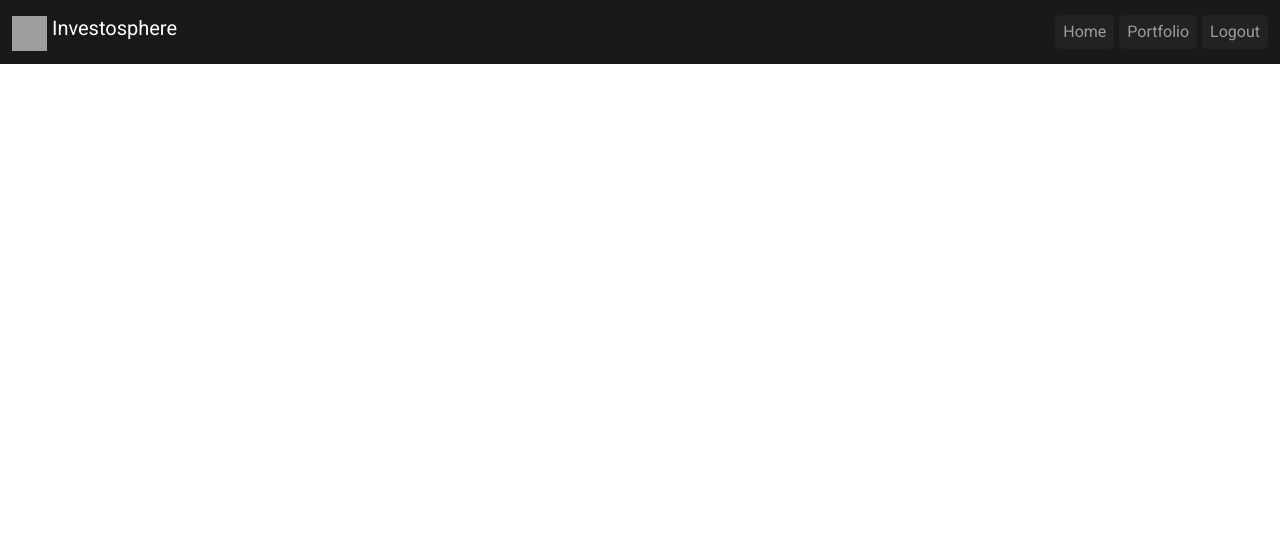
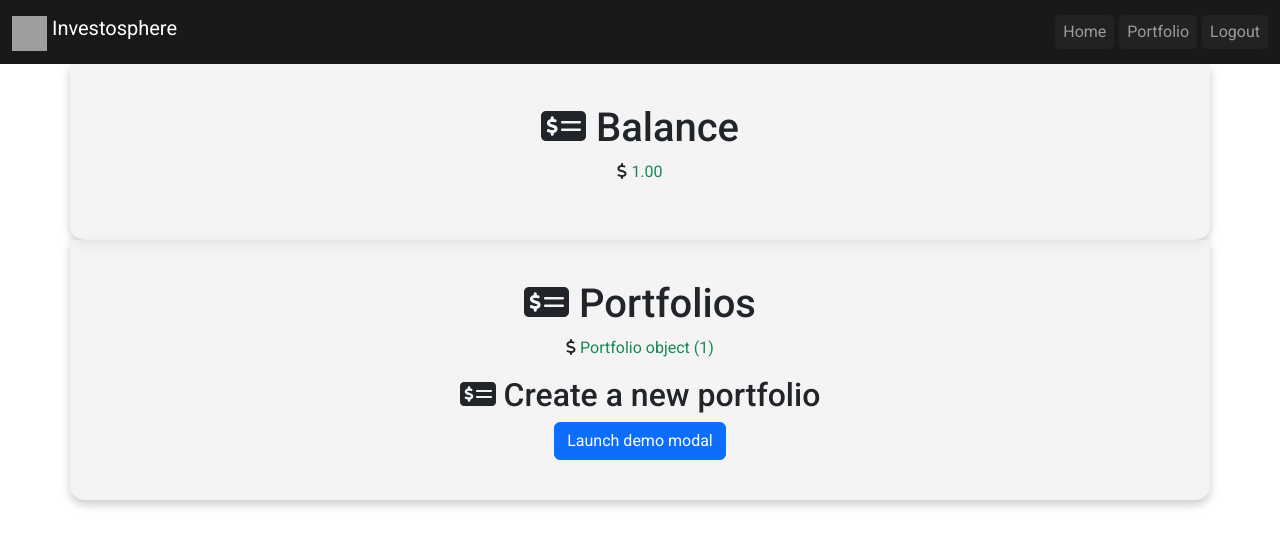
Before and after one commit to Danvm94/investosphere, a Django app: page /portfolio/ in a window 1280 px wide. Shown: the top 547 px of the page. Run offline with Django 4.2, Linux system fonts and the light colour scheme; a user stored in the database is signed in; tables that the repository leaves empty hold one stand-in row (values such as "Sample post"); some libraries are stand-ins or nearby versions; grey boxes are pictures that could not be loaded.

Commit message:
Test with portfolio.html and the modal bootstrap for pop-up window

```diff
--- a/investo_hub/views.py
+++ b/investo_hub/views.py
@@ -1,8 +1,14 @@
 from django.contrib.auth import login
 from django.shortcuts import render, redirect
 from django.contrib import messages
+from django.contrib.auth.decorators import login_required
+from .models import Wallet, Portfolio
 import requests
 import os
 
 def portfolio_view(request):
-    return render(request, 'portfolio.html')
+    user = request.user
+    wallet = Wallet.objects.get(user=user)
+    balance = wallet.dollars
+    portfolios = Portfolio.objects.filter(user=user)
+    return render(request, 'portfolio.html', {'balance': balance, 'portfolios': portfolios})
--- a/static/js/scripts.js
+++ b/static/js/scripts.js
@@ -31,7 +31,14 @@ function opacityChange(type, element) {
   }
 }
 
-var newsCarousel = new bootstrap.Carousel(document.getElementById("newsCarousel"), {
-  interval: 3000, // Change slide every 3 seconds (adjust as needed)
-  wrap: true, // Set to false if you don't want to loop
+document.addEventListener('DOMContentLoaded', function () {
+  var newsCarouselElement = document.getElementById("newsCarousel");
+
+  // Check if the newsCarousel element exists
+  if (newsCarouselElement !== null) {
+      var newsCarousel = new bootstrap.Carousel(newsCarouselElement, {
+          interval: 3000, // Change slide every 3 seconds (adjust as needed)
+          wrap: true, // Set to false if you don't want to loop
+      });
+  }
 });
--- a/templates/portfolio.html
+++ b/templates/portfolio.html
@@ -1,5 +1,50 @@
 {% extends 'base.html' %}
 
 {% block content %}
+<div class="container brief-container">
+    <div class="row">
+        <div class="col-md-12 text-center">
+            <h1><i class="fa-solid fa-money-check-dollar"></i> Balance</h1>
+            <p><i class="fa-solid fa-dollar-sign"></i> <span class="text-success">{{balance}}</span></p>
+
+        </div>
+    </div>
+</div>
+
+<div class="container brief-container">
+    <div class="row">
+        <div class="col-md-12 text-center">
+            <h1><i class="fa-solid fa-money-check-dollar"></i> Portfolios</h1>
+            {%for portfolio in portfolios%}
+            <p><i class="fa-solid fa-dollar-sign"></i> <span class="text-success">{{portfolio}}</span></p>
+            {%endfor%}
+        </div>
+    </div>
+    <div class="row">
+        <div class="col-md-12 text-center">
+            <h2><i class="fa-solid fa-money-check-dollar"></i> Create a new portfolio</h2>
+            <button type="button" class="btn btn-primary" data-bs-toggle="modal" data-bs-target="#exampleModal">
+                Launch demo modal
+            </button>
+        </div>
+    </div>
+</div>
+<div class="modal fade" id="exampleModal" tabindex="-1" aria-labelledby="exampleModalLabel" aria-hidden="true">
+    <div class="modal-dialog">
+        <div class="modal-content">
+            <div class="modal-header">
+                <h1 class="modal-title fs-5" id="exampleModalLabel">Modal title</h1>
+                <button type="button" class="btn-close" data-bs-dismiss="modal" aria-label="Close"></button>
+            </div>
+            <div class="modal-body">
+                ...
+            </div>
+            <div class="modal-footer">
+                <button type="button" class="btn btn-secondary" data-bs-dismiss="modal">Close</button>
+                <button type="button" class="btn btn-primary">Save changes</button>
+            </div>
+        </div>
+    </div>
+</div>
 
 {% endblock %}
--- a/user_management/views.py
+++ b/user_management/views.py
@@ -3,6 +3,7 @@ from django.shortcuts import render, redirect
 from .forms import RegistrationForm
 from django.contrib import messages
 from django.contrib.auth import authenticate, login, logout
+from investo_hub.models import Wallet
 import requests
 import os
 # Create your views here.
@@ -14,6 +15,7 @@ def registration_view(request):
         if form.is_valid():
             user = form.save()
             login(request, user)
+            wallet = Wallet.objects.create(user=user, dollars=1000)
             messages.success(request, 'Registration successful!')
             # Redirect to the home page or another appropriate URL
             return redirect('home')
```
